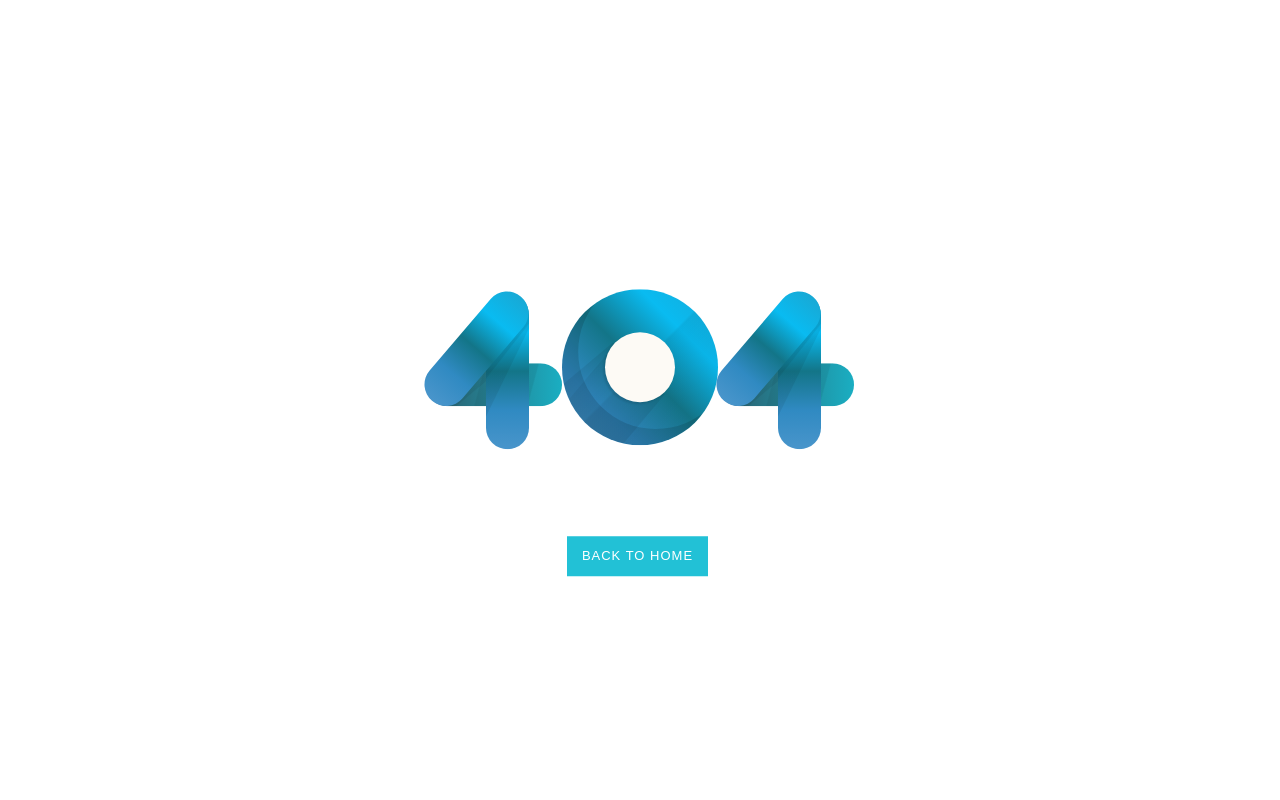
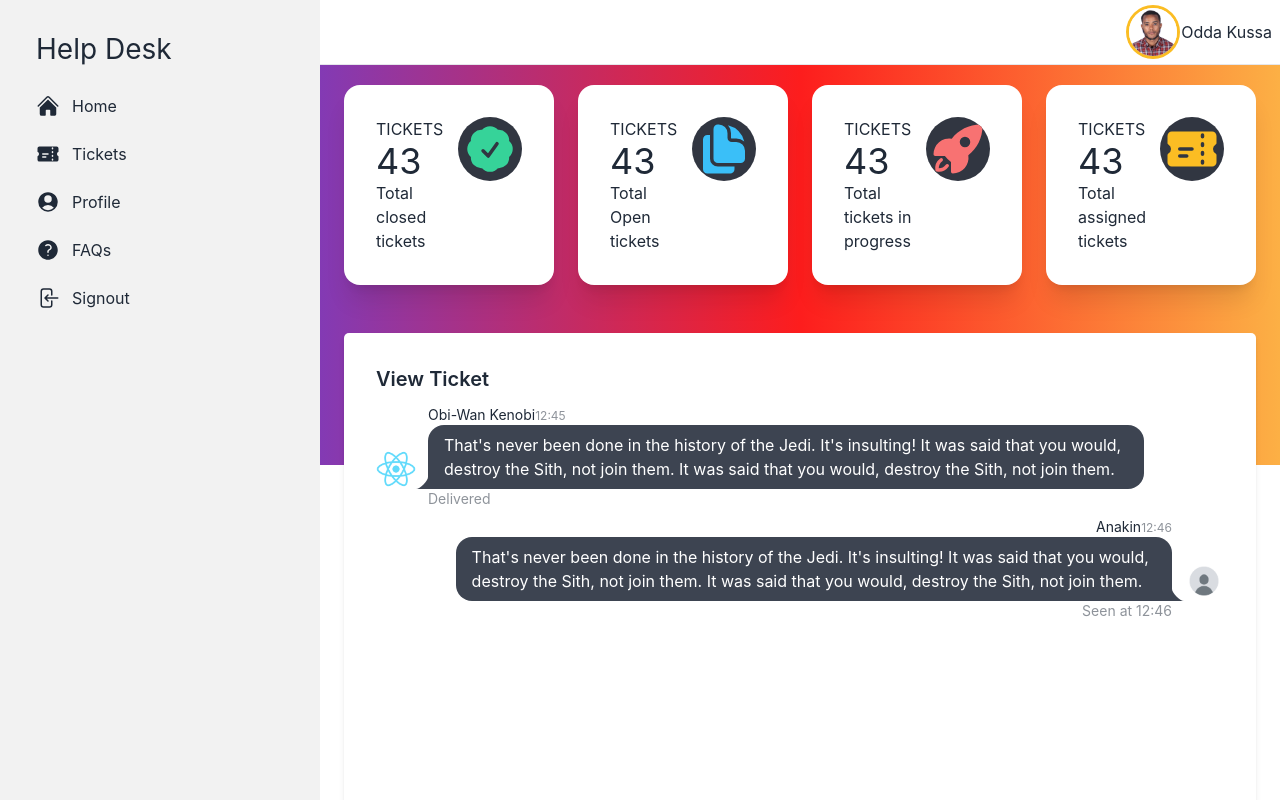
Before and after one commit to oddakussa12/helpdesk-frontend, a React (Create React App) app: page /support/view-ticket in a window 1280 px wide. Built offline with nearby package versions, Linux system fonts and the light colour scheme; no server answers.

Commit message:
View ticket

```diff
--- a/src/App.js
+++ b/src/App.js
@@ -13,6 +13,7 @@ import SupportLayout from "./Support/Layouts/SupportLayout";
 import SupportHome from "./Support/Pages/SupportHome";
 import SupportProfile from "./Support/Pages/SupportProfile";
 import SupportFaq from "./Support/Pages/SupportFaq";
+import SupportViewTicket from "./Support/Pages/ViewTicket";
 
 // public routes
 import WorldLayout from "./World/Layouts/WorldLayout";
@@ -46,6 +47,7 @@ function App() {
             <Route path="" element={<SupportHome />} />
             <Route path="profile" element={<SupportProfile />} />
             <Route path="faqs" element={<SupportFaq />}/>
+            <Route path="view-ticket" element={<SupportViewTicket />} />
           </Route>
 
           {/* admin routes */}
--- a/src/Support/Pages/SupportHome.jsx
+++ b/src/Support/Pages/SupportHome.jsx
@@ -1,3 +1,4 @@
+import { Link } from "react-router-dom"
 const SupportHome = () => {
   return (
     <div className="px-3 mt-10">
@@ -27,7 +28,9 @@ const SupportHome = () => {
                     </div>
                   </td>
                   <td>March, 22, 2023</td>
-                    <td>View</td>
+                  <td>
+                    <Link to="view-ticket">View</Link>
+                  </td>
                 </tr>
                 <tr className="hover">
                   <td>Quality Control Specialist</td>
@@ -38,7 +41,9 @@ const SupportHome = () => {
                     </div>
                   </td>
                   <td>March, 22, 2023</td>
-                    <td>View</td>
+                  <td>
+                    <Link to="view-ticket">View</Link>
+                  </td>
                 </tr>
               </tbody>
             </table>
--- /dev/null
+++ b/src/Support/Pages/ViewTicket.jsx
@@ -0,0 +1,58 @@
+import React from 'react'
+
+const ViewTicket = () => {
+    return (
+        <div className="px-3 mt-10">
+            <div className="card bg-base-100 shadow-md" style={{ minHeight: '600px', borderRadius: '5px' }}>
+                <div className="card-body">
+                    <h2 className="card-title">View Ticket</h2>
+                    <div className="overflow-x-auto">
+                        {/* cards */}
+                        <div>
+                            <div className="chat chat-start">
+                                <div className="chat-image avatar">
+                                    <div className="w-10 rounded-full">
+                                        <img src="/logo512.png" />
+                                    </div>
+                                </div>
+                                <div className="chat-header">
+                                    Obi-Wan Kenobi
+                                    <time className="text-xs opacity-50">12:45</time>
+                                </div>
+                                <div className="chat-bubble">
+                                    That's never been done in the history of the Jedi. It's insulting!
+                                    It was said that you would, destroy the Sith, not join them.
+                                    It was said that you would, destroy the Sith, not join them.
+                                </div>
+                                <div className="chat-footer opacity-50">
+                                    Delivered
+                                </div>
+                            </div>
+                            <div className="chat chat-end">
+                                <div className="chat-image avatar">
+                                    <div className="w-10 rounded-full">
+                                        <img src="/default-avatar.png" />
+                                    </div>
+                                </div>
+                                <div className="chat-header">
+                                    Anakin
+                                    <time className="text-xs opacity-50">12:46</time>
+                                </div>
+                                <div className="chat-bubble">
+                                    That's never been done in the history of the Jedi. It's insulting!
+                                    It was said that you would, destroy the Sith, not join them.
+                                    It was said that you would, destroy the Sith, not join them.
+                                </div>
+                                <div className="chat-footer opacity-50">
+                                    Seen at 12:46
+                                </div>
+                            </div>
+                        </div>
+                    </div>
+                </div>
+            </div>
+        </div>
+    )
+}
+
+export default ViewTicket
```
Lines whose indentation alone changed are shown as unchanged.
